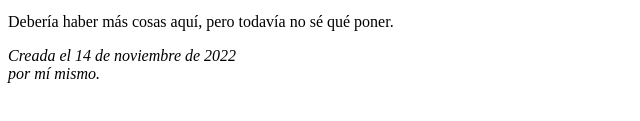
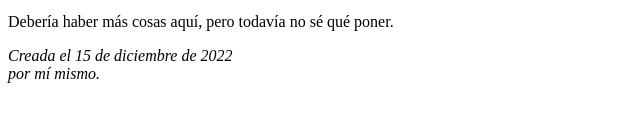
Before and after one commit to Mondoshawa/Proyecto-HTML-CSS, a plain HTML site: page index.html in a window 1280 px wide. Shown: the part 223-344 px from the top of the page, 0-640 px from the left. Drawn offline with Linux system fonts and the light colour scheme.

Commit message:
Update index.html

```diff
--- a/index.html
+++ b/index.html
@@ -27,7 +27,7 @@ ningún sitio…
 qué poner.
 
 <!-- Firma y fecha de la página, ¡sólo por cortesía! -->
-<address>Creada el 14 de noviembre de 2022<br>
+<address>Creada el 15 de diciembre de 2022<br>
   por mí mismo.</address>
 
 </body>
```
